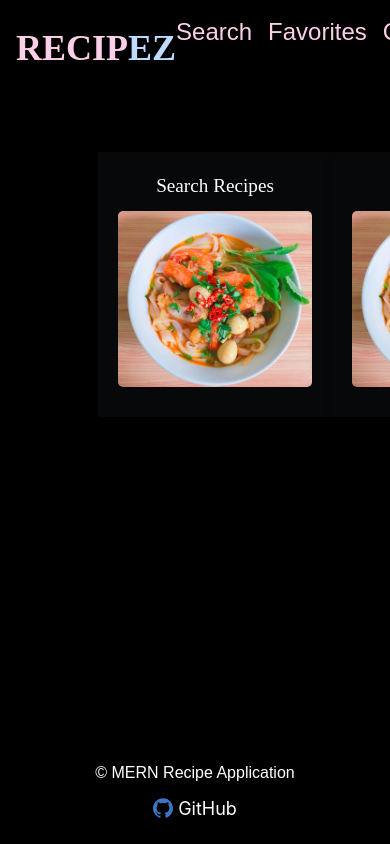
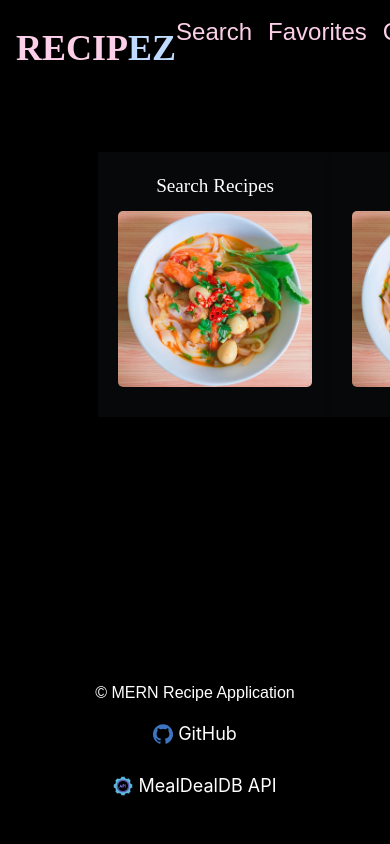
Before and after one commit to tjsiv/P2MSA-RecipEZ, a React (Create React App) app in the folder client/: page /user in a window 390 px wide. Shown: the top 844 px of the page. Built offline with nearby package versions, Linux system fonts and the light colour scheme.

Commit message:
added API Link to Footer

```diff
--- a/client/src/components/Footer.jsx
+++ b/client/src/components/Footer.jsx
@@ -1,6 +1,7 @@
 import React from "react";
 import "../index.css";
 import GitHubImage from "../assets/Github Icon.svg";
+import ApiIcon from "../assets/APIimage.png"
 
 const Footer = () => {
   return (
@@ -9,13 +10,26 @@ const Footer = () => {
         <p className="footer-p">&copy; MERN Recipe Application</p>
         <div className="footer-links">
           <a
-            href="https://github.com/Foxshane997/MERN-Recipe-Project/tree/navbar"
+            href="https://github.com/tjsiv/react-express-connection"
             target="_blank"
             rel="noopener noreferrer"
             className="footer-link"
           >
             <img src={GitHubImage} alt="GitHub" className="footer-icon" />
             GitHub
+          </a>
+          <a
+            href="https://www.themealdb.com/api.php"
+            target="_blank"
+            rel="noopener noreferrer"
+            className="footer-link"
+          >
+            <img
+              src={ApiIcon}
+              alt="MealDealDB"
+              className="footer-icon"
+            />
+            MealDealDB API
           </a>
         </div>
       </div>
--- a/client/src/index.css
+++ b/client/src/index.css
@@ -103,6 +103,7 @@ code {
 /* HomeCard Styling end */
 
 /* Footer start */
+/* Footer start */
 .footer {
   background-color: black;
   padding: 20px;
@@ -110,15 +111,24 @@ code {
   position: absolute;
   bottom: 0;
   width: 100%;
+  margin-top: 100px;
 }
 
 .footer-content {
   max-width: 960px;
   margin: 0 auto;
+  padding: 10px; /* Added padding for spacing */
+  display: flex;
+  flex-direction: column;
+  align-items: center;
 }
 
 .footer-links {
   margin-top: 10px;
+  display: flex;
+  flex-wrap: wrap;
+  justify-content: center;
+  gap: 15px; /* Added gap between links */
 }
 
 .footer-link {
@@ -126,6 +136,8 @@ code {
   display: inline-flex;
   align-items: center;
   font-size: large;
+  color: white; /* Ensures link color is visible */
+  margin: 5px 0; /* Adds vertical spacing between links */
 }
 
 .footer-link:hover {
@@ -137,8 +149,19 @@ code {
   width: 20px;
   height: 20px;
 }
+
+/* Responsive Design */
+@media (max-width: 768px) {
+  .footer-content {
+    padding: 20px;
+  }
+
+  .footer-links {
+    flex-direction: column;
+    align-items: center;
+  }
+}
 /* Footer end */
-
 
 /* HomeCard Styling start */
 .HomeCard-container {
```
Also changed, not shown: client/src/assets/APIimage.png (added).
